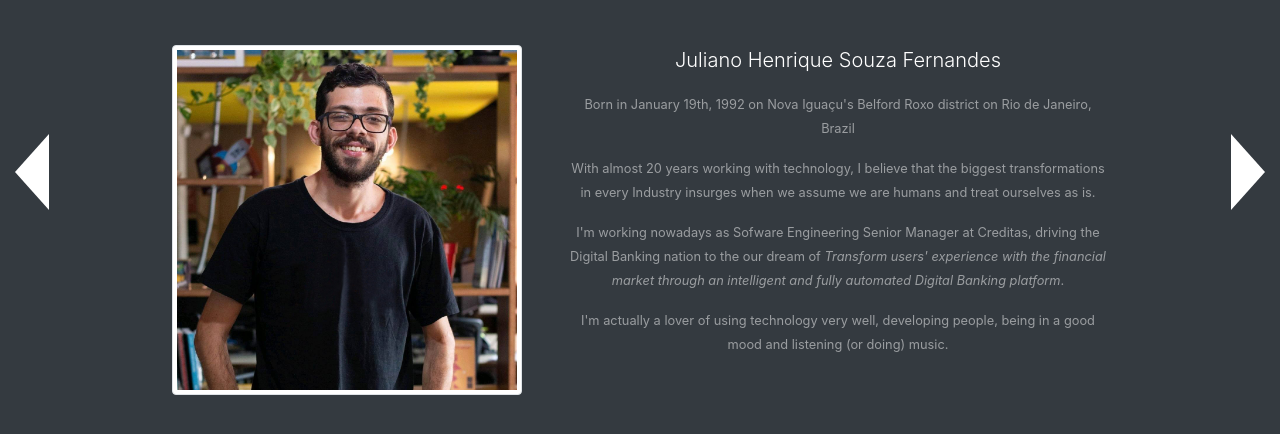
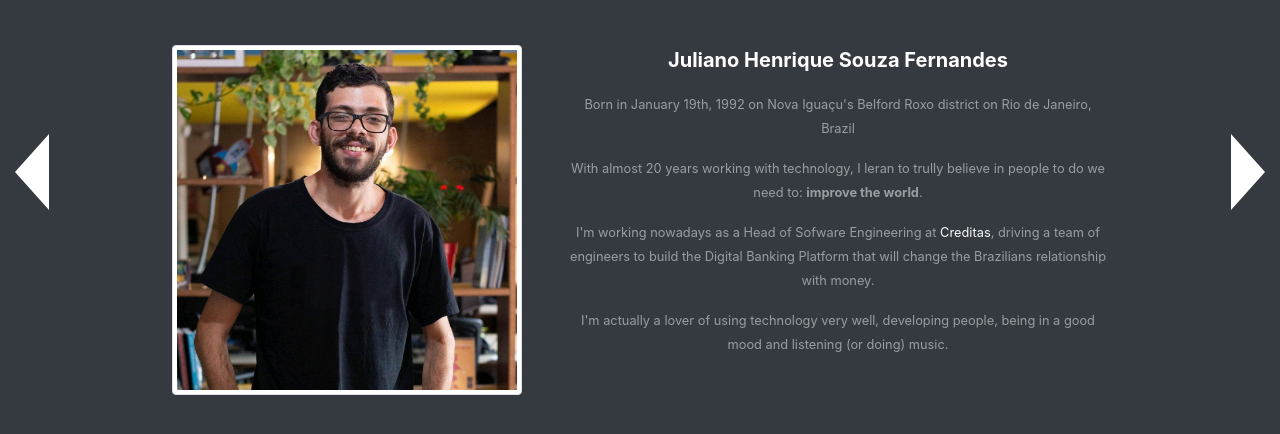
Before and after one commit to julianohsf/julianohsf.github.io, a plain HTML site: page index.html in a window 1280 px wide. Shown: the part 284-718 px from the top of the page. Drawn offline with nearby package versions, Linux system fonts and the light colour scheme.

Commit message:
Improving about-me bio text

```diff
--- a/index.html
+++ b/index.html
@@ -61,10 +61,10 @@
                             <img src="images/me.jpg" class="img-thumbnail" alt="Juliano Fernandes">
                         </div>
                         <div class="col-10 col-sm-6 mt-2 mt-sm-0 ml-sm-3 overflow-auto d-block mh-50">
-                            <p class="lead text-white">Juliano Henrique Souza Fernandes</p>
+                            <p class="lead text-white font-weight-bolder">Juliano Henrique Souza Fernandes</p>
                             <p><small>Born in January 19th, 1992 on Nova Iguaçu's Belford Roxo district on Rio de Janeiro, Brazil</small></p>
-                            <p><small>With almost 20 years working with technology, I believe that the biggest transformations in every Industry insurges when we assume we are humans and treat ourselves as is.</small></p>
-                            <p><small>I'm working nowadays as Sofware Engineering Senior Manager at Creditas, driving the Digital Banking nation to the our dream of <span class="font-italic">Transform users' experience with the financial market through an intelligent and fully automated Digital Banking platform</span>.</small></p>
+                            <p><small>With almost 20 years working with technology, I leran to trully believe in people to do we need to: <strong>improve the world</strong>.</small></p>
+                            <p><small>I'm working nowadays as a Head of Sofware Engineering at <a href="https://www.creditas.com/quem-somos" class="text-light">Creditas</a>, driving a team of engineers to build the Digital Banking Platform that will change the Brazilians relationship with money.</small></p>
                             <p><small>I'm actually a lover of using technology very well, developing people, being in a good mood and listening (or doing) music.</small></p>
                         </div>
                     </div>
@@ -206,4 +206,6 @@
                 </a>
             </div>
         </div>
+
+        that the biggest transformations in every Industry insurges when we assume we are humans and treat ourselves as is
     </div> -->
```
